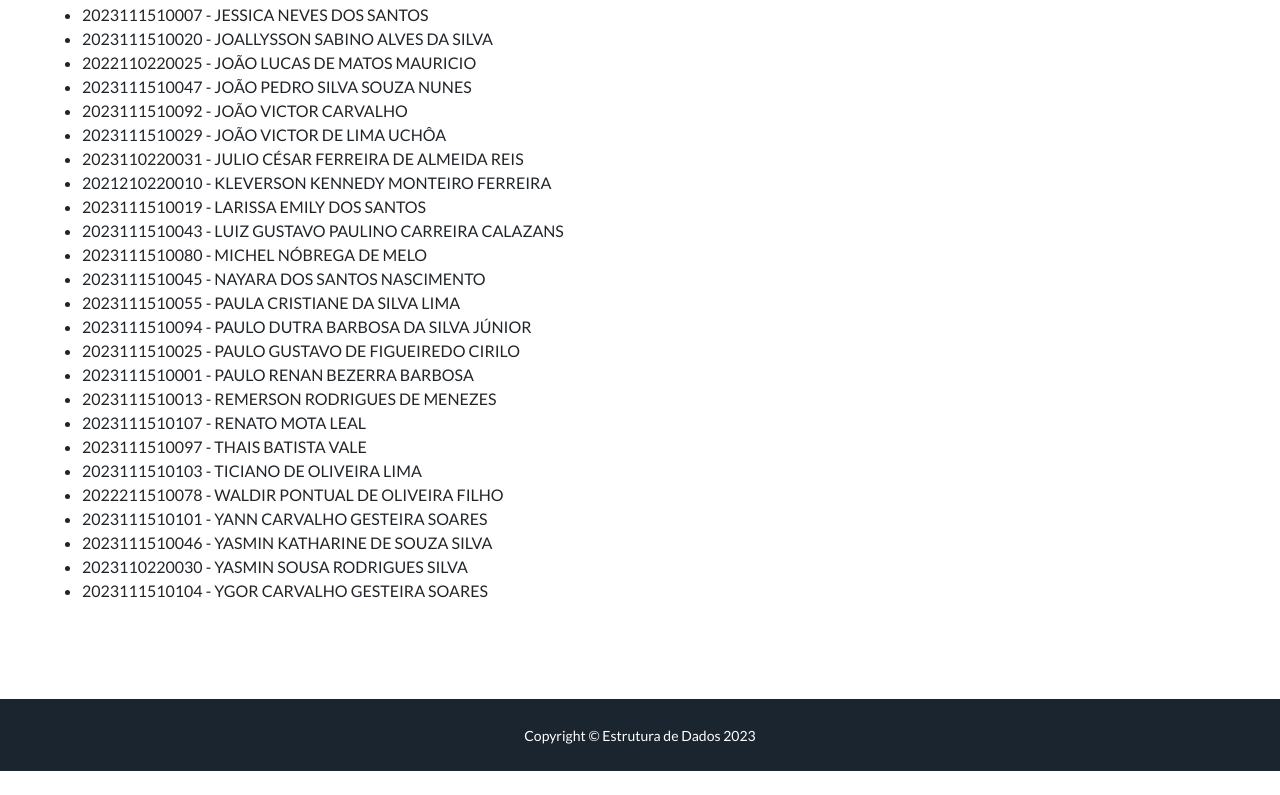
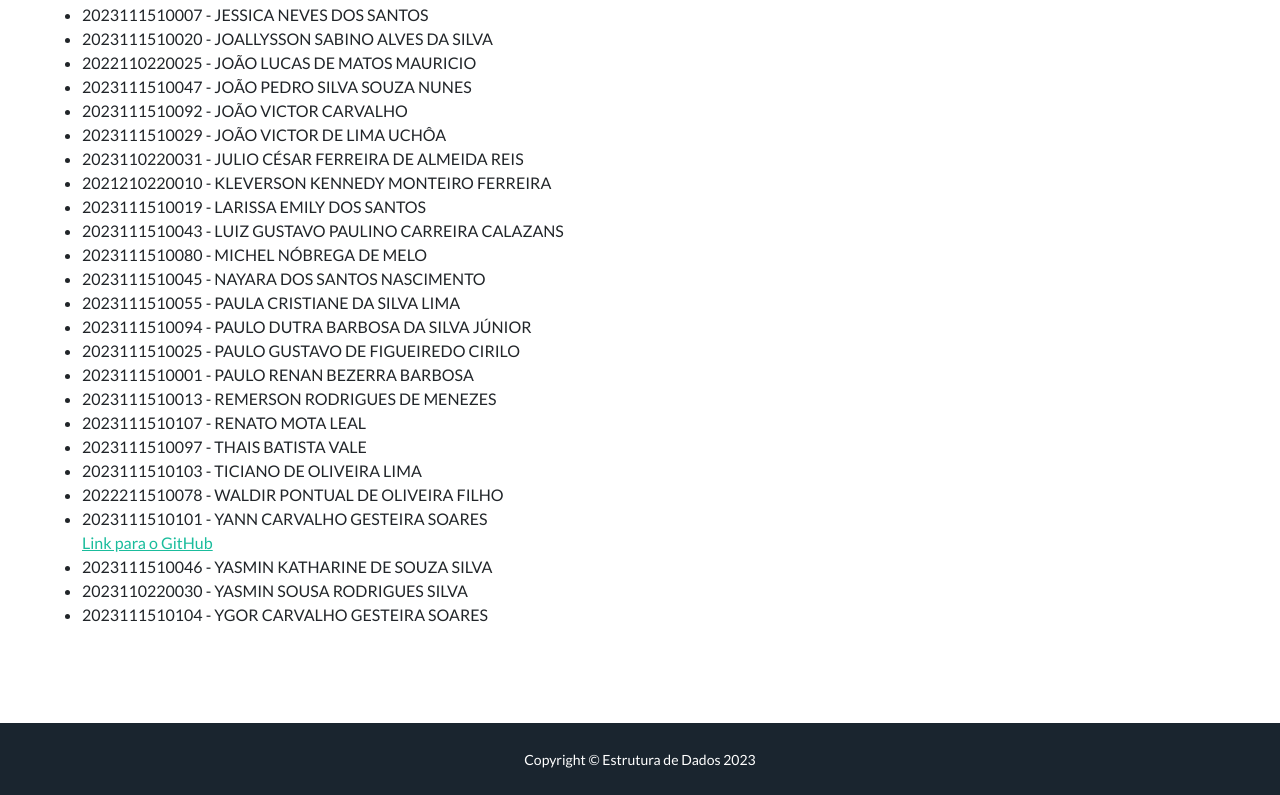
Before and after one commit to yann-carvalho/turmaSIT_N_P2B._411, a plain HTML site: page Atividade_01/index.html in a window 1280 px wide. Shown: the part 1425-2220 px from the top of the page. Before the commit the page ends 2196 px from the top, so only its background shows below. Drawn offline with nearby package versions, Linux system fonts and the light colour scheme; files that its build step writes are made by us from their sources; files whose address does not match are found by name.

Commit message:
Update index.html

```diff
--- a/Atividade_01/index.html
+++ b/Atividade_01/index.html
@@ -102,6 +102,7 @@
 					<li>2023111510103 - TICIANO DE OLIVEIRA LIMA </li>
 					<li>2022211510078 - WALDIR PONTUAL DE OLIVEIRA FILHO </li>
 					<li>2023111510101 - YANN CARVALHO GESTEIRA SOARES </li>
+					<a href="https://github.com/yann-carvalho/estrutura_dados/tree/main/lista_exercicios_i">Link para o GitHub</a>
 					<li>2023111510046 - YASMIN KATHARINE DE SOUZA SILVA </li>
 					<li>2023110220030 - YASMIN SOUSA RODRIGUES SILVA </li>
 					<li>2023111510104 - YGOR CARVALHO GESTEIRA SOARES </li>
```
